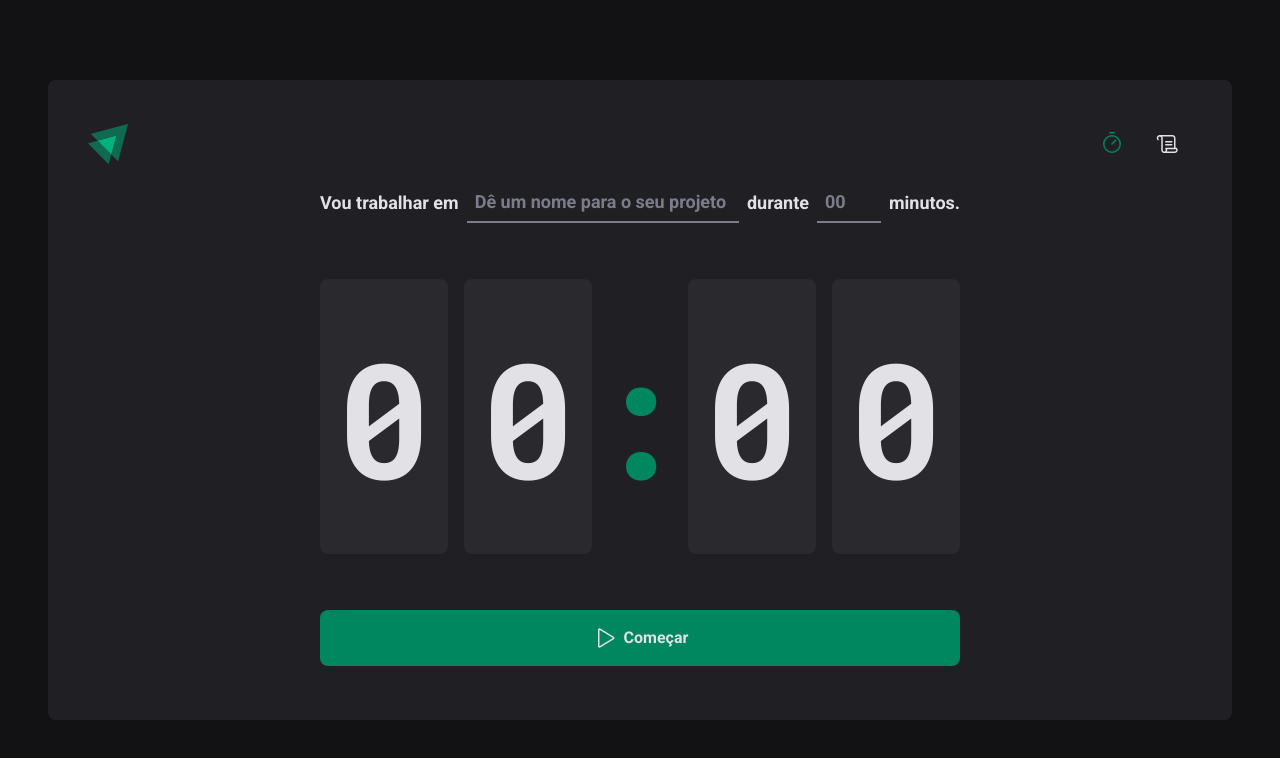
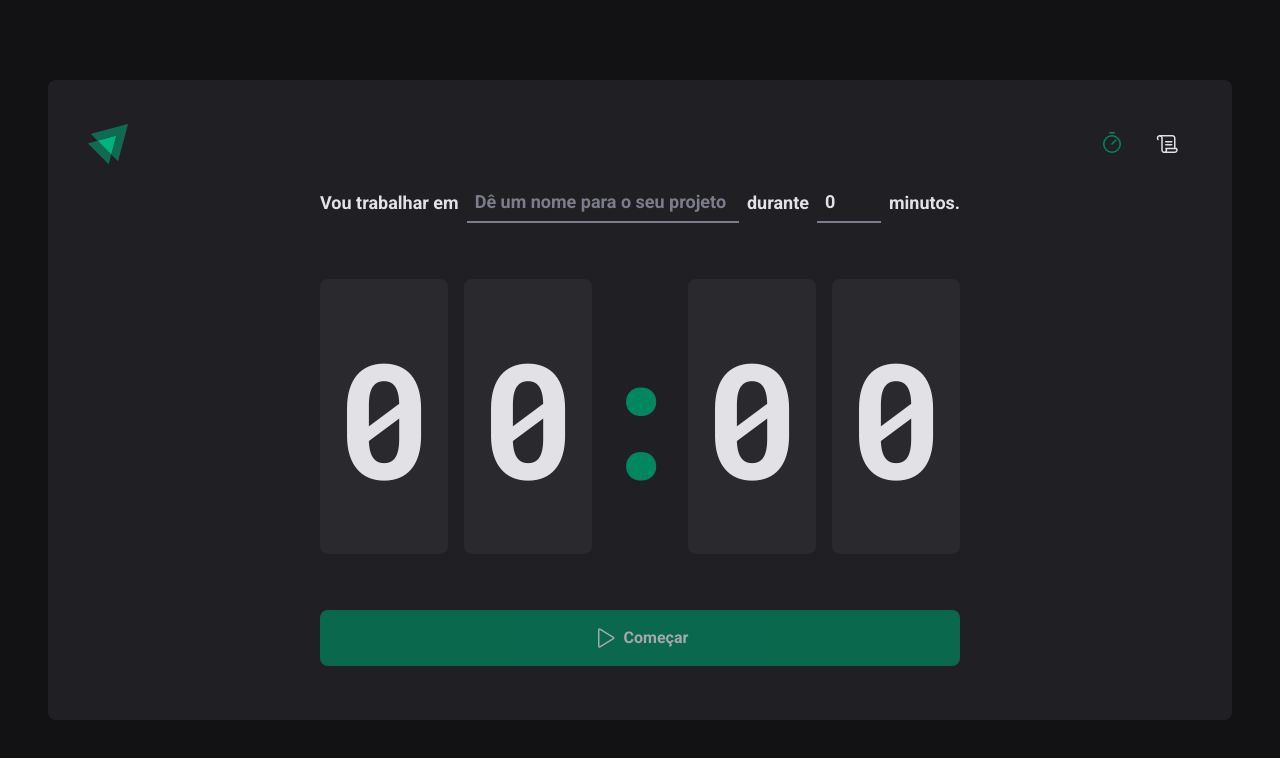
Before and after one commit to odilonferreira/ignite-timer, a React (Vite) app: page / in a window 1280 px wide. Shown: the top 758 px of the page. Built offline with nearby package versions, Linux system fonts and the light colour scheme.

Commit message:
installing zod and typing the form

```diff
--- a/package.json
+++ b/package.json
@@ -10,11 +10,14 @@
     "lint": "eslint src --ext .ts,.tsx"
   },
   "dependencies": {
+    "@hookform/resolvers": "^2.9.10",
     "phosphor-react": "^1.4.1",
     "react": "^18.2.0",
     "react-dom": "^18.2.0",
+    "react-hook-form": "^7.41.0",
     "react-router-dom": "^6.4.5",
-    "styled-components": "^5.3.6"
+    "styled-components": "^5.3.6",
+    "zod": "^3.20.2"
   },
   "devDependencies": {
     "@rocketseat/eslint-config": "^1.1.3",
--- a/src/pages/Home/index.tsx
+++ b/src/pages/Home/index.tsx
@@ -8,18 +8,46 @@
   StartCountdownButton,
   TaskInput,
 } from './styles'
+import { useForm } from 'react-hook-form'
+import { zodResolver } from '@hookform/resolvers/zod'
+import * as zod from 'zod'
+
+const newCycleFormValidationSchema = zod.object({
+  task: zod.string().min(1, 'Informe a tarefa'),
+  minutesAmount: zod
+    .number()
+    .min(5, 'O ciclo precisa ser de no mínimo 5 minutos')
+    .max(60, 'O ciclo precisa ser de no máximo 60 minutos'),
+})
+
+type NewCycleFormData = zod.infer<typeof newCycleFormValidationSchema>
 
 export function Home() {
+  const { register, handleSubmit, watch, reset } = useForm<NewCycleFormData>({
+    resolver: zodResolver(newCycleFormValidationSchema),
+    defaultValues: {
+      task: '',
+      minutesAmount: 0,
+    },
+  })
+
+  function handleCreateNewCycle(data: NewCycleFormData) {
+    console.log(data)
+    reset()
+  }
+
+  const taskValue = watch('task')
+
   return (
     <HomeContainer>
-      <form action="">
+      <form onSubmit={handleSubmit(handleCreateNewCycle)} action="">
         <FormContainer>
           <label htmlFor="task">Vou trabalhar em</label>
           <TaskInput
-            type="text"
             id="task"
             list="task-suggestions"
             placeholder="Dê um nome para o seu projeto"
+            {...register('task')}
           />
 
           <datalist id="task-suggestions">
@@ -36,6 +64,7 @@
             step={5}
             min={5}
             max={60}
+            {...register('minutesAmount', { valueAsNumber: true })}
           />
 
           <span>minutos.</span>
@@ -49,7 +78,7 @@
           <span>0</span>
         </CountdownContainer>
 
-        <StartCountdownButton type="submit">
+        <StartCountdownButton type="submit" disabled={!taskValue}>
           <Play size={24} />
           Começar
         </StartCountdownButton>
```
Also changed, not shown: 1 other file (tests, documents, lock files or other folders).
